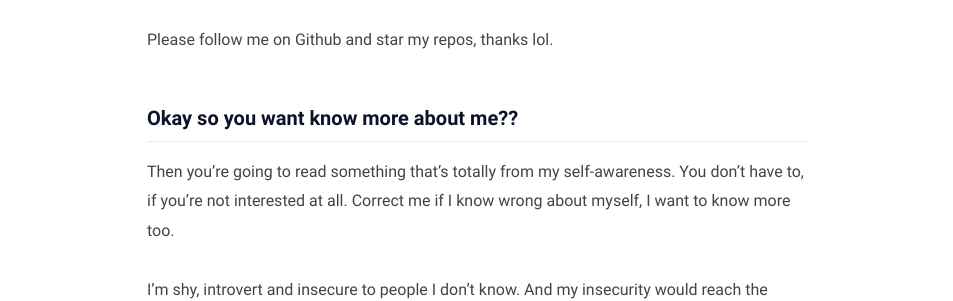
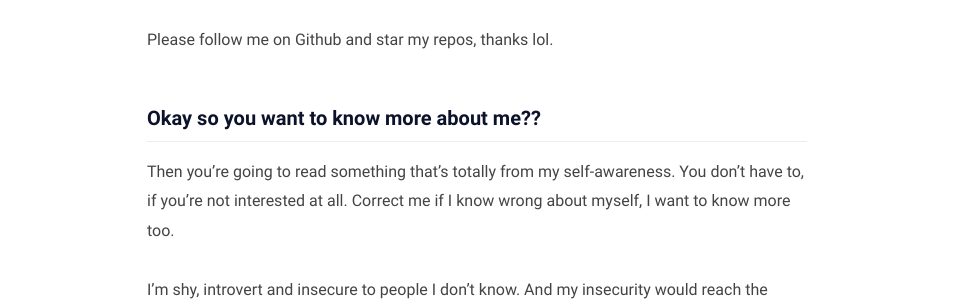
Before and after one commit to cloudyyoung/www.cloudyyoung.com, a Jekyll site: the page built from about.md, in a window 1280 px wide. Shown: the part 603-904 px from the top of the page, without its empty margins (163-1116 px from the left). Built offline with Jekyll 4.4.1, drawn with Linux system fonts in a browser that asks for light colours.

```diff
--- a/about.md
+++ b/about.md
@@ -14,7 +14,7 @@ I could've listed all the languages/techniques I knew here, but that would be to
 
 Please follow me on Github and star my repos, thanks lol.
 
-### Okay so you want know more about me??
+### Okay so you want to know more about me??
 
 Then you're going to read something that's totally from my self-awareness. You don't have to, if you're not interested at all. Correct me if I know wrong about myself, I want to know more too.
 
```
